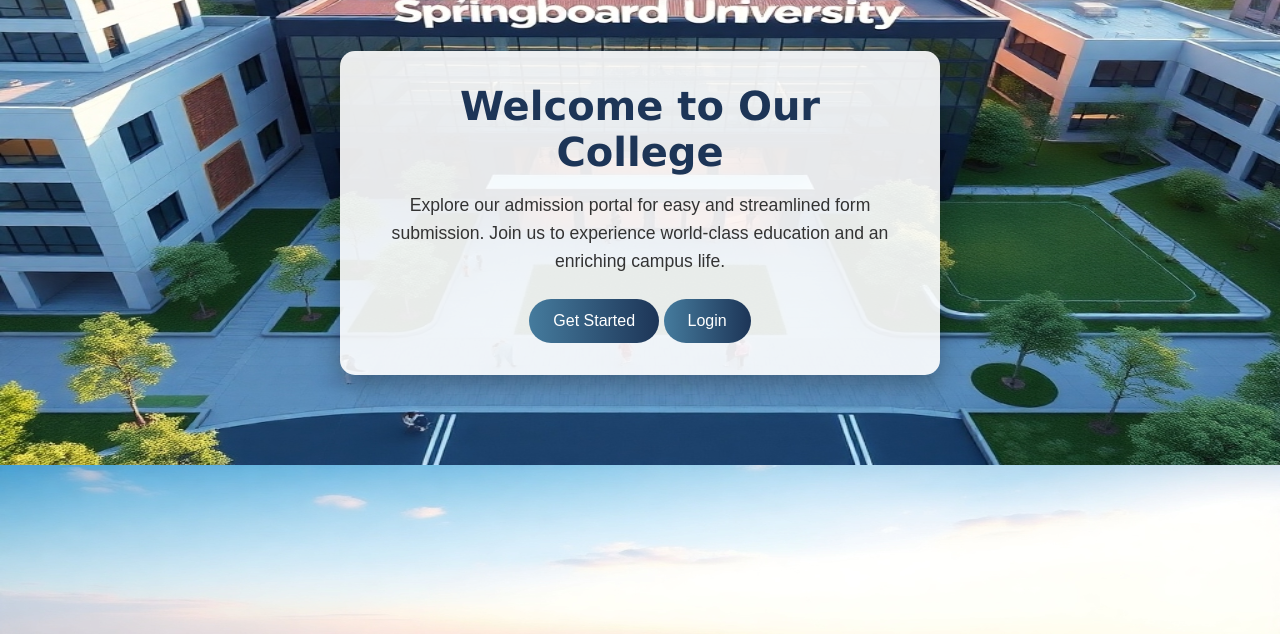
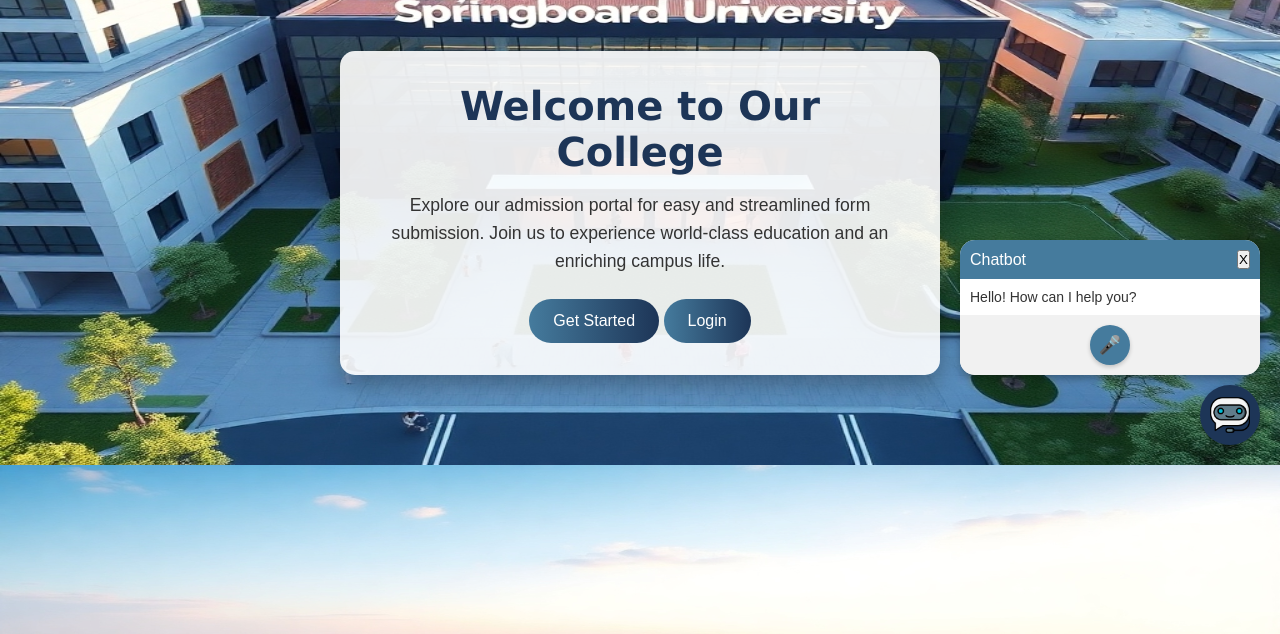
Before and after one commit to Akshaya099/Admission_form, a Flask app: page / in a window 1280 px wide. Shown: the part 335-969 px from the top of the page. Run offline with Flask 3, Linux system fonts and the light colour scheme.

Commit message:
updated chatbot

```diff
--- /dev/null
+++ b/static/chatbot.js
@@ -0,0 +1,71 @@
+document.addEventListener('DOMContentLoaded', function () {
+    // Speech Recognition Setup
+    var SpeechRecognition = window.SpeechRecognition || window.webkitSpeechRecognition;
+    var recognition = new SpeechRecognition();
+    recognition.continuous = false;
+    recognition.lang = 'en-US';
+    recognition.interimResults = false;
+    recognition.maxAlternatives = 1;
+
+    // DOM Elements
+    var micButton = document.getElementById('mic-btn');
+    var promptField = document.getElementById('prompt');
+
+    // Handle Microphone Button Click
+    micButton.onclick = function () {
+      recognition.start();
+      promptField.textContent = "Listening...";
+      console.log('Ready to receive voice input.');
+    };
+
+    // Handle Speech Recognition Result
+    recognition.onresult = async function (event) {
+      var recognizedText = event.results[0][0].transcript; // Store recognized text
+      promptField.textContent = recognizedText; // Display recognized text
+      console.log('Recognized Text:', recognizedText);
+
+      // Send recognized text to API
+      const response = await sendToGroq(recognizedText);
+      promptField.textContent += '\n' + response; // Display response
+    };
+
+    // Handle Speech End
+    recognition.onspeechend = function () {
+      recognition.stop();
+    };
+
+    // Handle Recognition Errors
+    recognition.onerror = function (event) {
+      promptField.textContent = 'Error: ' + event.error;
+      console.error('Recognition Error:', event.error);
+    };
+
+    // Send Recognized Text to Chatbot API
+    async function sendToGroq(userInput) {
+      const apiKey = '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'; // Replace with your actual API key
+      const response = await fetch('https://api.groq.com/openai/v1/chat/completions', {
+        method: 'POST',
+        headers: {
+          'Content-Type': 'application/json',
+          'Authorization': `Bearer ${apiKey}`
+        },
+        body: JSON.stringify({
+          model: 'llama-3.3-70b-versatile',
+          messages: [
+            { role: 'system', content: "You're a consulting chatbot for the College admission process. (Just answer in a short way)" },
+            { role: 'assistant', content: "Default:\nName of the college - Infosys Springboard University\nLocation - Coimbatore, Tamil Nadu\nContact Number - 8148786637\nFees Structure:\nArtificial Intelligence and Machine Learning (AIML) - ₹1,25,000\nComputer Science Engineering (CSE) - ₹1,20,000\nMechanical Engineering (ME) - ₹1,10,000\nElectrical Engineering (EE) - ₹1,05,000\nCivil Engineering (CE) - ₹1,00,000\nElectronics & Communication (ECE) - ₹1,15,000\nInformation Technology (IT) - ₹1,20,000\n" },
+            { role: 'user', content: userInput }
+          ]
+        })
+      });
+
+      if (!response.ok) {
+        const errorText = await response.text();
+        console.error('Error:', errorText);
+        return '';
+      }
+
+      const data = await response.json();
+      return data.choices[0]?.message?.content || "No response received.";
+    }
+  });
--- a/static/style.css
+++ b/static/style.css
@@ -249,6 +249,87 @@ body.home-page {
     transform: translateY(-3px);
 }
 
+
+/* Chatbot */
+
+#chatbot-container {
+    position: fixed;
+    bottom: 20px;
+    right: 20px;
+    z-index: 1000;
+}
+
+#chatbot-icon {
+    background: #1d3557;
+    border: none;
+    border-radius: 50%;
+    width: 60px;
+    height: 60px;
+    display: flex;
+    align-items: center;
+    justify-content: center;
+    box-shadow: 0 4px 8px rgba(0, 0, 0, 0.3);
+    cursor: pointer;
+}
+
+#chatbot-icon img {
+    width: 40px;
+    height: 40px;
+}
+
+#chat-popup {
+    position: fixed;
+    bottom: 90px;
+    right: 20px;
+    width: 300px;
+    background: #fff;
+    border-radius: 15px;
+    box-shadow: 0 4px 8px rgba(0, 0, 0, 0.3);
+    display: flex;
+    flex-direction: column;
+    overflow: hidden;
+}
+
+.hidden {
+    display: none;
+}
+
+#chat-header {
+    background: #457b9d;
+    color: white;
+    padding: 10px;
+    display: flex;
+    justify-content: space-between;
+    align-items: center;
+}
+
+#chat-body {
+    flex-grow: 1;
+    padding: 10px;
+    overflow-y: auto;
+    font-size: 14px;
+}
+
+#chat-footer {
+    background: #f1f1f1;
+    padding: 10px;
+    text-align: center;
+}
+
+#mic-btn {
+    background: #457b9d;
+    color: white;
+    border: none;
+    border-radius: 50%;
+    width: 40px;
+    height: 40px;
+    font-size: 18px;
+    cursor: pointer;
+    display: inline-flex;
+    align-items: center;
+    justify-content: center;
+    box-shadow: 0 2px 4px rgba(0, 0, 0, 0.2);
+}
 /* style.css */
 
 /* General container for the submit page */
--- a/templates/home.html
+++ b/templates/home.html
@@ -7,6 +7,7 @@
     <link rel="stylesheet" href="{{ url_for('static', filename='style.css') }}">
 </head>
 <body>
+
     <div class="home-container">
         <h1>Welcome to Our College</h1>
         <p>
@@ -16,5 +17,24 @@
         <a href="{{ url_for('signup') }}" class="btn">Get Started</a>
         <a href="{{ url_for('login') }}" class="btn">Login</a>
     </div>
+    <div id="chatbot-container">
+        <button id="chatbot-icon">
+            <img src="{{ url_for('static', filename='chatbot-icon.png') }}" alt="Chatbot">
+        </button>
+        <div id="chat-popup" class="hidden">
+            <div id="chat-header">
+                <span>Chatbot</span>
+                <button id="close-chat">X</button>
+            </div>
+            <div id="chat-body">
+                <p id="prompt">Hello! How can I help you?</p>
+            </div>
+            <div id="chat-footer">
+                <button id="mic-btn">🎤</button>
+            </div>
+        </div>
+    </div>
+    <script src="{{ url_for('static', filename='chatbot.js') }}"></script>
+
 </body>
 </html>
```
Also changed, not shown: static/chatbot-icon.png (added).
